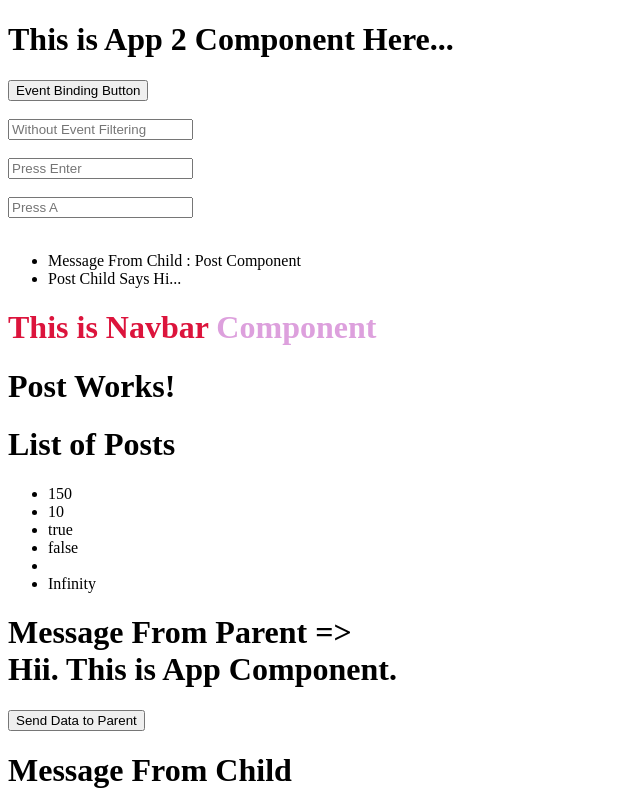
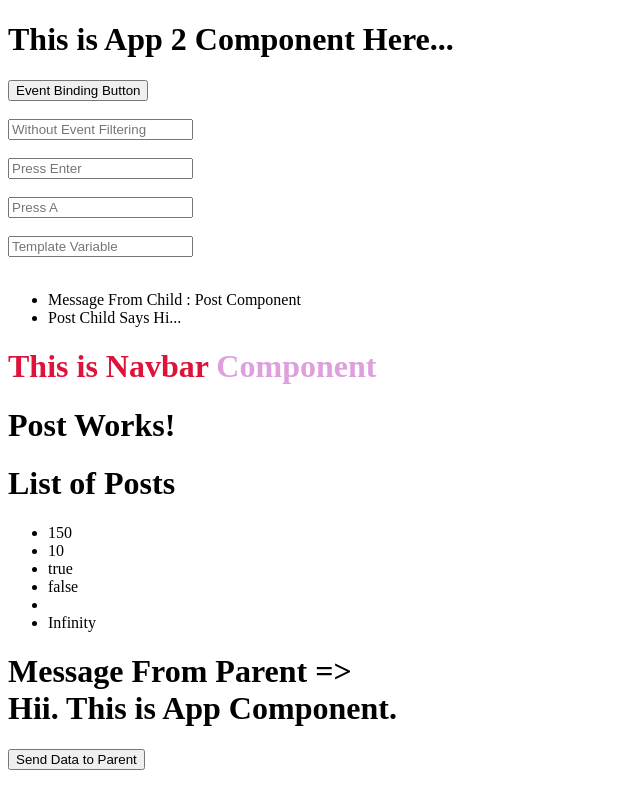
Before and after one commit to manishsajandasani/octacademy-angular, an Angular app: page / in a window 1280 px wide. Shown: the top 796 px of the page, without its empty margins (0-640 px from the left). Built offline with nearby package versions, Linux system fonts and the light colour scheme.

Commit message:
Template Variables

```diff
--- a/src/app/app.component.html
+++ b/src/app/app.component.html
@@ -12,6 +12,7 @@
 <input (keyup)="onKeyUp1($event)" placeholder="Without Event Filtering"> <br> <br>
 <input (keyup.enter)="onKeyUp2()" placeholder="Press Enter"> <br> <br>
 <input (keyup.A)="onKeyUp2()" placeholder="Press A"> <br> <br>
+<input (keyup.enter)="onKeyUp3(username.value)" #username placeholder="Template Variable" > <br> <br>
 
 <ul>
   <li>Message From Child : Post Component</li>
--- a/src/app/app.component.ts
+++ b/src/app/app.component.ts
@@ -38,6 +38,11 @@ export class AppComponent implements AfterViewInit {
     console.log("Key Pressed");
   }
 
+  // Template Variable
+  onKeyUp3(username:any) {
+    console.log(username);
+  }
+
   /**
    * Here it prints `undefined`. But, why?
    * Because constructor function is called before the component is loaded in the browser.
```
Also changed, not shown: 1 other file (tests, documents, lock files or other folders).
